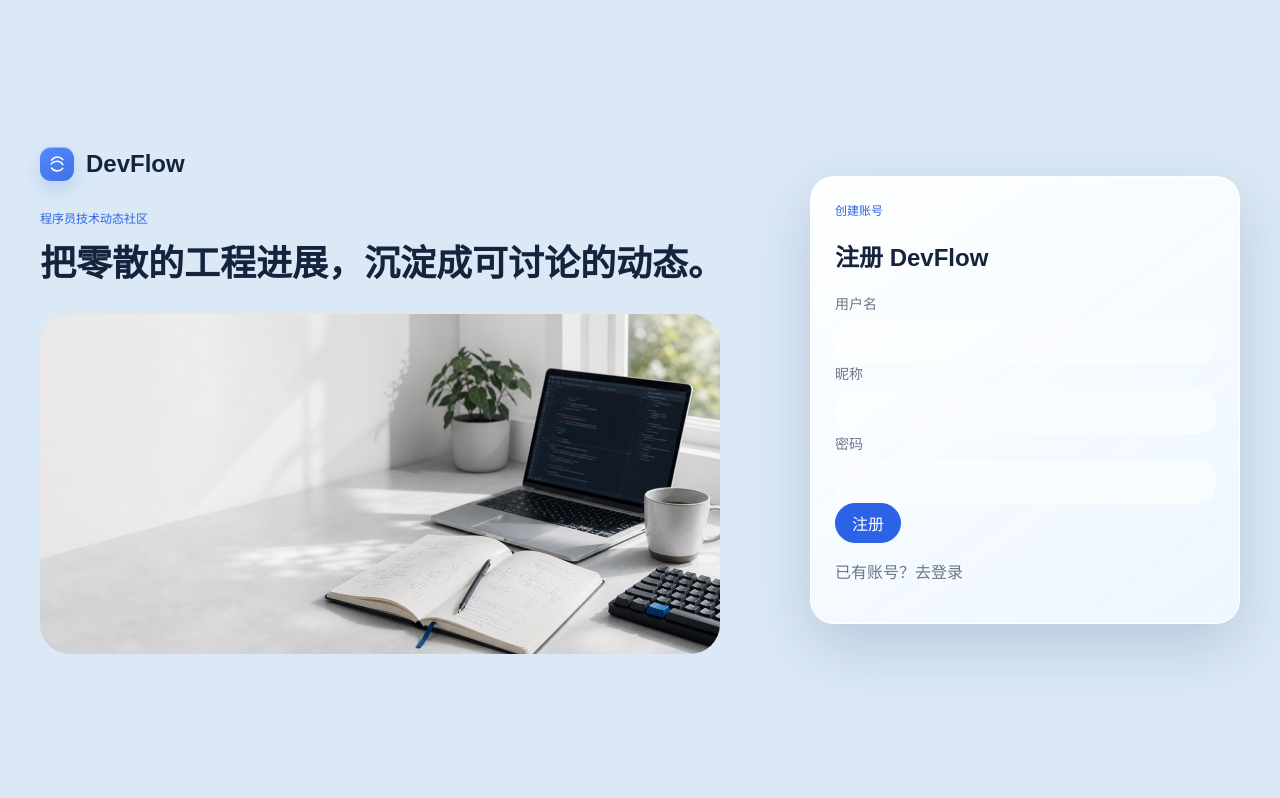
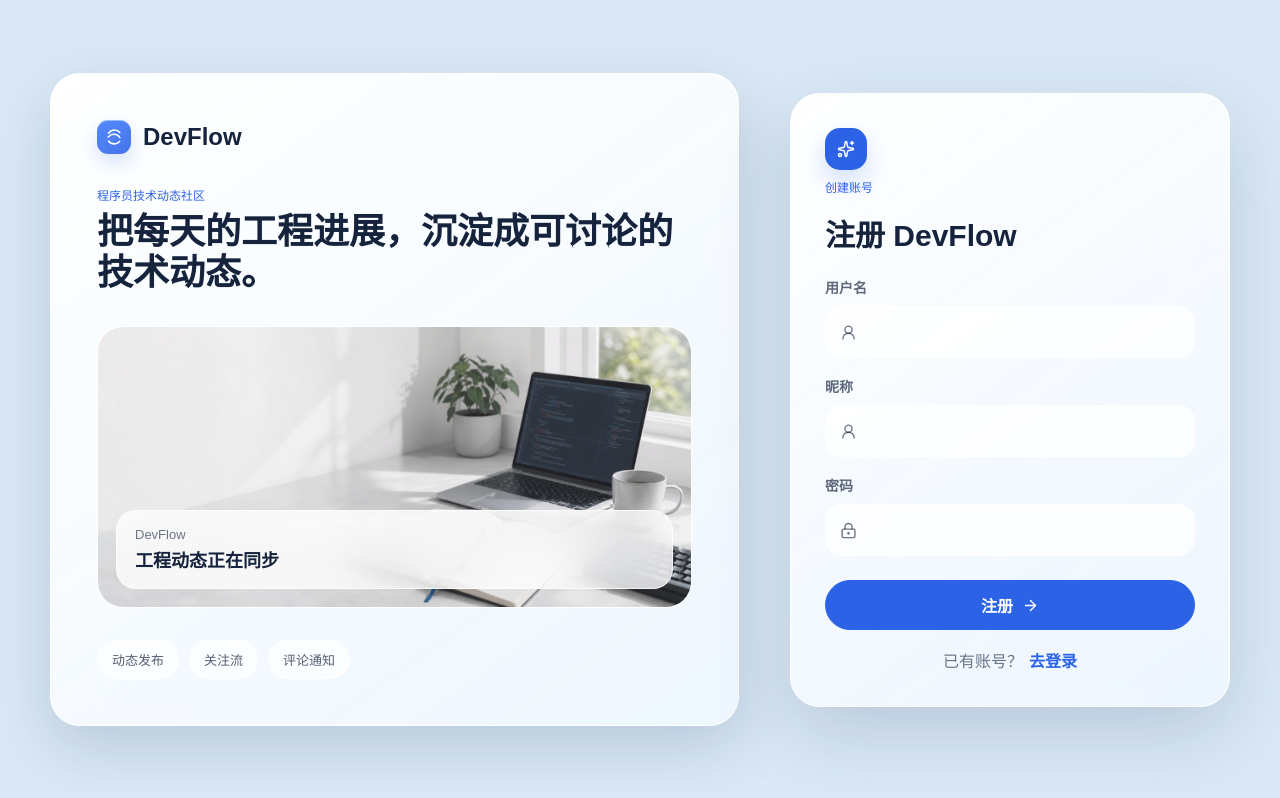
Before and after one commit to 1KURA-hub/devflow, a React (Vite) app in the folder web/: page /register in a window 1280 px wide. Built offline with nearby package versions, Linux system fonts and the light colour scheme.

Commit message:
优化登录注册页面

```diff
--- a/web/src/pages/AuthPage.jsx
+++ b/web/src/pages/AuthPage.jsx
@@ -1,4 +1,5 @@
 import React, { useState } from "react";
+import { ArrowRight, LockKeyhole, Sparkles, UserRound } from "lucide-react";
 import { Navigate, Link, useNavigate } from "react-router-dom";
 import banner from "../assets/devflow-banner.jpg";
 import { useAuth } from "../state/auth";
@@ -36,50 +37,76 @@ export function AuthPage({ mode }) {
   return (
     <div className="auth-shell">
       <section className="auth-story">
+        <div className="auth-story-panel glass-panel">
           <Brand />
           <div>
             <p className="eyebrow">程序员技术动态社区</p>
-          <h1>把零散的工程进展，沉淀成可讨论的动态。</h1>
+            <h1>把每天的工程进展，沉淀成可讨论的技术动态。</h1>
           </div>
+          <div className="auth-preview-card">
             <img src={banner} alt="" />
+            <div>
+              <span>DevFlow</span>
+              <strong>工程动态正在同步</strong>
+            </div>
+          </div>
+          <div className="auth-proof-row" aria-label="核心状态">
+            <span>动态发布</span>
+            <span>关注流</span>
+            <span>评论通知</span>
+          </div>
+        </div>
       </section>
       <form className="auth-form surface" onSubmit={submit}>
-        <div>
+        <div className="auth-form-header">
+          <span className="auth-form-icon">
+            <Sparkles size={18} />
+          </span>
           <p className="eyebrow">{mode === "register" ? "创建账号" : "欢迎回来"}</p>
           <h2>{mode === "register" ? "注册 DevFlow" : "登录 DevFlow"}</h2>
         </div>
-        <label>
+        <label className="auth-field">
           用户名
+          <span>
+            <UserRound size={17} />
             <input
               value={form.username}
               onChange={(event) => setForm({ ...form, username: event.target.value })}
               required
             />
+          </span>
         </label>
         {mode === "register" ? (
-          <label>
+          <label className="auth-field">
             昵称
+            <span>
+              <UserRound size={17} />
               <input
                 value={form.nickname}
                 onChange={(event) => setForm({ ...form, nickname: event.target.value })}
                 required
               />
+            </span>
           </label>
         ) : null}
-        <label>
+        <label className="auth-field">
           密码
+          <span>
+            <LockKeyhole size={17} />
             <input
               type="password"
               value={form.password}
               onChange={(event) => setForm({ ...form, password: event.target.value })}
               required
             />
+          </span>
         </label>
         {error ? <p className="form-error">{error}</p> : null}
-        <button className="primary-button" disabled={submitting}>
+        <button className="primary-button auth-submit" disabled={submitting}>
           {submitting ? "处理中..." : mode === "register" ? "注册" : "登录"}
+          <ArrowRight size={17} />
         </button>
-        <p className="muted-copy">
+        <p className="muted-copy auth-switch">
           {mode === "register" ? "已有账号？" : "还没有账号？"}
           <Link to={mode === "register" ? "/login" : "/register"}>
             {mode === "register" ? "去登录" : "去注册"}
--- a/web/src/styles.css
+++ b/web/src/styles.css
@@ -1196,26 +1196,194 @@ textarea:focus {
 }
 
 .auth-shell {
+  position: relative;
   display: grid;
   min-height: 100vh;
-  grid-template-columns: minmax(0, 1fr) minmax(360px, 430px);
-  gap: 28px;
-  align-items: center;
-  width: min(1200px, calc(100vw - 48px));
+  grid-template-columns: minmax(420px, 1fr) minmax(380px, 440px);
+  gap: clamp(24px, 4vw, 64px);
+  align-items: center;
+  width: min(1180px, calc(100vw - 48px));
   margin: 0 auto;
+  padding: 42px 0;
 }
 
 .auth-story {
   display: grid;
   align-content: center;
-  gap: 28px;
-}
-
-.auth-story img {
-  width: min(680px, 100%);
-  aspect-ratio: 16 / 8;
+  min-height: 640px;
+}
+
+.auth-story-panel {
+  display: grid;
+  align-content: space-between;
+  gap: 32px;
+  min-height: 620px;
+  border-radius: var(--radius-xl);
+  padding: clamp(28px, 4vw, 46px);
+  overflow: hidden;
+}
+
+.auth-story-panel h1 {
+  max-width: 620px;
+  line-height: 1.15;
+}
+
+.auth-preview-card {
+  position: relative;
+  display: grid;
+  min-height: 250px;
+  overflow: hidden;
+  border: 1px solid rgba(255, 255, 255, 0.82);
+  border-radius: 26px;
+  background: rgba(255, 255, 255, 0.44);
+  box-shadow: inset 0 1px 0 rgba(255, 255, 255, 0.86);
+}
+
+.auth-preview-card img {
+  width: 100%;
+  height: 100%;
   object-fit: cover;
+  opacity: 0.88;
+}
+
+.auth-preview-card div {
+  position: absolute;
+  right: 18px;
+  bottom: 18px;
+  left: 18px;
+  display: grid;
+  gap: 4px;
+  border: 1px solid rgba(255, 255, 255, 0.7);
+  border-radius: 20px;
+  background: rgba(255, 255, 255, 0.78);
+  padding: 16px 18px;
+  backdrop-filter: blur(22px) saturate(150%);
+}
+
+.auth-preview-card span {
+  color: var(--muted);
+  font-size: 13px;
+}
+
+.auth-preview-card strong {
+  color: var(--ink);
+  font-size: 18px;
+}
+
+.auth-proof-row {
+  display: flex;
+  flex-wrap: wrap;
+  gap: 10px;
+}
+
+.auth-proof-row span {
+  border: 1px solid rgba(255, 255, 255, 0.74);
+  border-radius: 999px;
+  background: rgba(255, 255, 255, 0.64);
+  padding: 9px 14px;
+  color: rgba(22, 35, 61, 0.72);
+  font-size: 13px;
+}
+
+.auth-form {
+  display: grid;
+  align-content: start;
+  gap: 18px;
+  width: 100%;
   border-radius: var(--radius-xl);
+  padding: 34px;
+  background: linear-gradient(145deg, rgba(255, 255, 255, 0.98), rgba(238, 246, 255, 0.93));
+  box-shadow:
+    inset 0 1px 0 rgba(255, 255, 255, 0.96),
+    0 26px 74px rgba(29, 55, 90, 0.18);
+}
+
+.auth-form-header {
+  display: grid;
+  gap: 8px;
+  margin-bottom: 4px;
+}
+
+.auth-form-header h2 {
+  margin: 0;
+  color: var(--ink);
+  font-size: 30px;
+}
+
+.auth-form-icon {
+  display: grid;
+  width: 42px;
+  height: 42px;
+  place-items: center;
+  border-radius: 15px;
+  background: var(--accent);
+  color: #fff;
+  box-shadow: 0 12px 24px rgba(44, 99, 230, 0.2);
+}
+
+.auth-field {
+  gap: 9px;
+  color: rgba(22, 35, 61, 0.68);
+  font-weight: 600;
+}
+
+.auth-field > span {
+  display: grid;
+  grid-template-columns: auto 1fr;
+  align-items: center;
+  gap: 10px;
+  min-height: 52px;
+  border: 1px solid rgba(255, 255, 255, 0.78);
+  border-radius: 17px;
+  background: rgba(255, 255, 255, 0.72);
+  padding: 0 14px;
+  color: var(--muted);
+  box-shadow: inset 0 1px 0 rgba(255, 255, 255, 0.84);
+  transition: border-color 180ms ease, background 180ms ease, box-shadow 180ms ease;
+}
+
+.auth-field > span:focus-within {
+  border-color: rgba(44, 99, 230, 0.42);
+  background: rgba(255, 255, 255, 0.9);
+  box-shadow:
+    inset 0 1px 0 rgba(255, 255, 255, 0.9),
+    0 12px 26px rgba(44, 99, 230, 0.12);
+}
+
+.auth-field input {
+  min-height: 50px;
+  border: 0;
+  border-radius: 0;
+  background: transparent;
+  padding: 0;
+  box-shadow: none;
+}
+
+.auth-submit {
+  display: inline-flex;
+  align-items: center;
+  justify-content: center;
+  gap: 9px;
+  width: 100%;
+  min-height: 50px;
+  margin-top: 6px;
+  font-weight: 700;
+  transition: transform 180ms ease, box-shadow 180ms ease;
+}
+
+.auth-submit:hover {
+  box-shadow: 0 16px 34px rgba(44, 99, 230, 0.24);
+}
+
+.auth-switch {
+  margin: 0;
+  text-align: center;
+}
+
+.auth-switch a {
+  margin-left: 6px;
+  color: var(--accent);
+  font-weight: 700;
 }
 
 .comments-panel {
@@ -1619,6 +1787,33 @@ textarea:focus {
   }
 }
 
+@media (max-width: 920px) {
+  .auth-shell {
+    grid-template-columns: 1fr;
+    gap: 18px;
+    width: min(620px, calc(100vw - 28px));
+    padding: 20px 0;
+  }
+
+  .auth-story {
+    min-height: auto;
+  }
+
+  .auth-story-panel {
+    min-height: auto;
+    gap: 22px;
+    padding: 26px;
+  }
+
+  .auth-preview-card {
+    min-height: 180px;
+  }
+
+  .auth-form {
+    padding: 28px;
+  }
+}
+
 @media (max-width: 760px) {
   .desktop-shell {
     gap: 18px;
```
Lines whose indentation alone changed are shown as unchanged.
